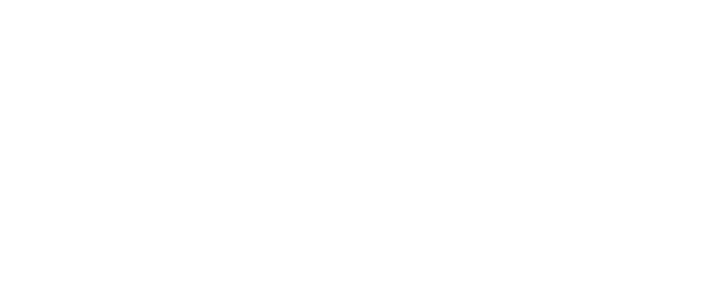
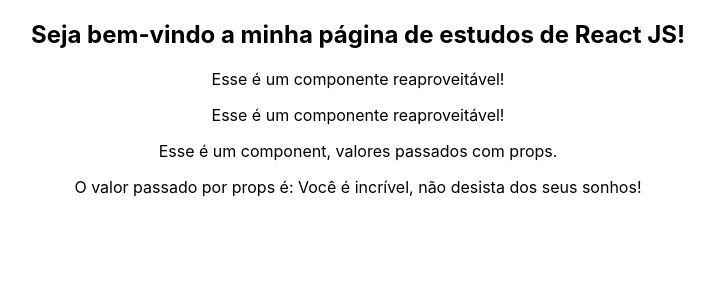
Before and after one commit to pedrohrocha16/estudos-react, a React (Create React App) app: page / in a window 1280 px wide. Shown: the top 300 px of the page, without its empty margins (282-996 px from the left). Built offline with nearby package versions, Linux system fonts and the light colour scheme.

Commit message:
Relembrando conteúdo visto

```diff
--- a/src/App.js
+++ b/src/App.js
@@ -1,9 +1,15 @@
 import './App.css';
+import MeuPrimeiroComponent from './components/MeuPrimeiroComponent';
+import ComponentReaproveitavel from './components/ComponentReaproveitavel';
+import ComponentProps from './components/ComponentProps';
 
 function App() {
   return (
     <div className="App">
-
+      <MeuPrimeiroComponent />
+      <ComponentReaproveitavel />
+      <ComponentReaproveitavel />
+      <ComponentProps valor='Você é incrível, não desista dos seus sonhos!'/>
     </div>
   );
 }
--- /dev/null
+++ b/src/components/ComponentProps.js
@@ -0,0 +1,10 @@
+function ComponentProps(props){
+    return(
+        <div>
+            <p>Esse é um component, valores passados com props.</p>
+            <p>O valor passado por props é: {props.valor}</p>
+        </div>
+    )
+}
+
+export default ComponentProps
--- /dev/null
+++ b/src/components/ComponentReaproveitavel.js
@@ -0,0 +1,6 @@
+function ComponentReaproveitavel() {
+    return(
+        <p>Esse é um componente reaproveitável!</p>
+    )
+}
+export default ComponentReaproveitavel
--- /dev/null
+++ b/src/components/MeuPrimeiroComponent.js
@@ -0,0 +1,9 @@
+function MeuPrimeiroComponent() {
+    return (
+        <div>
+            <h2>Seja bem-vindo a minha página de estudos de React JS!</h2>
+        </div>
+    )
+}
+
+export default MeuPrimeiroComponent
```
Also changed, not shown: 1 other file (tests, documents, lock files or other folders).
